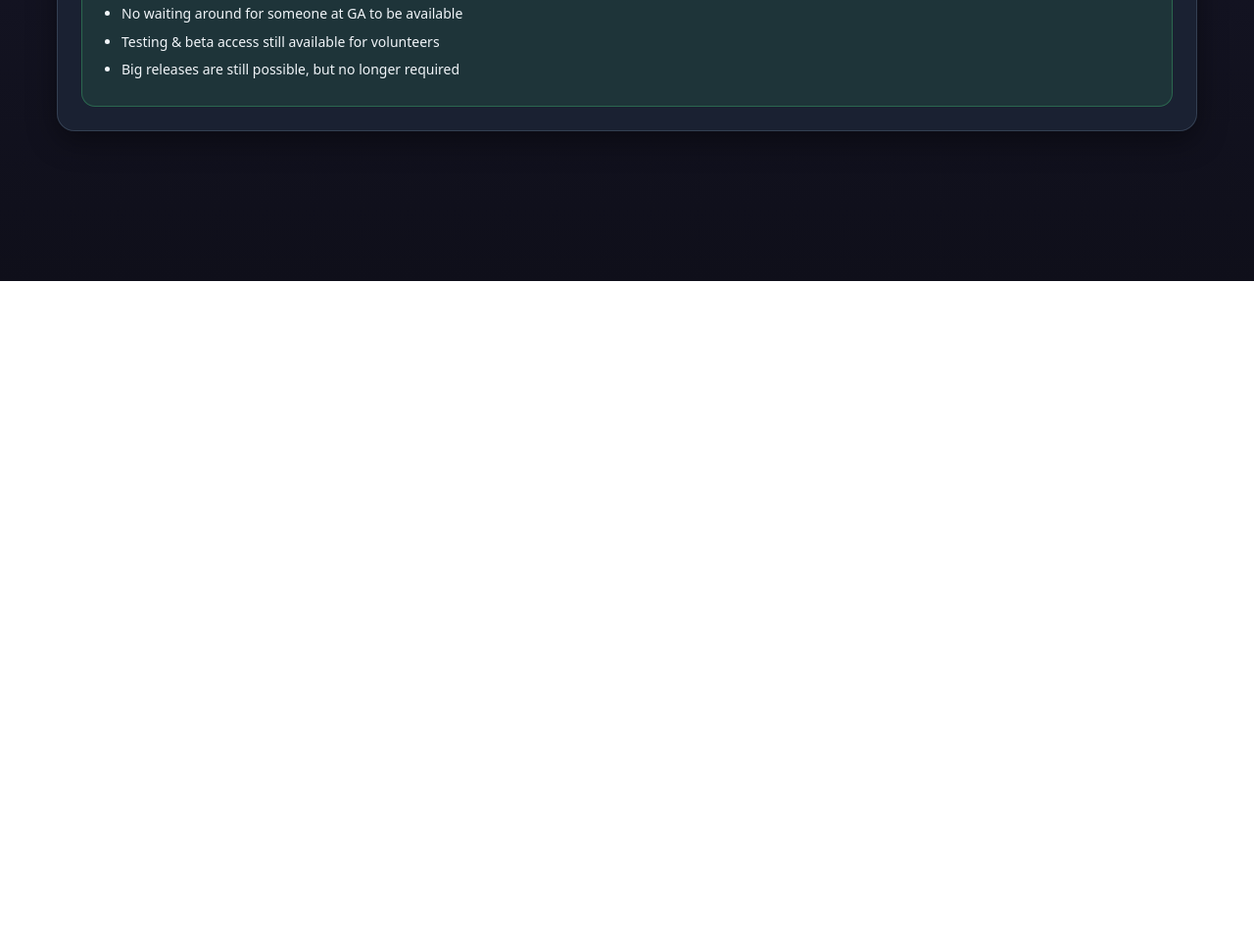
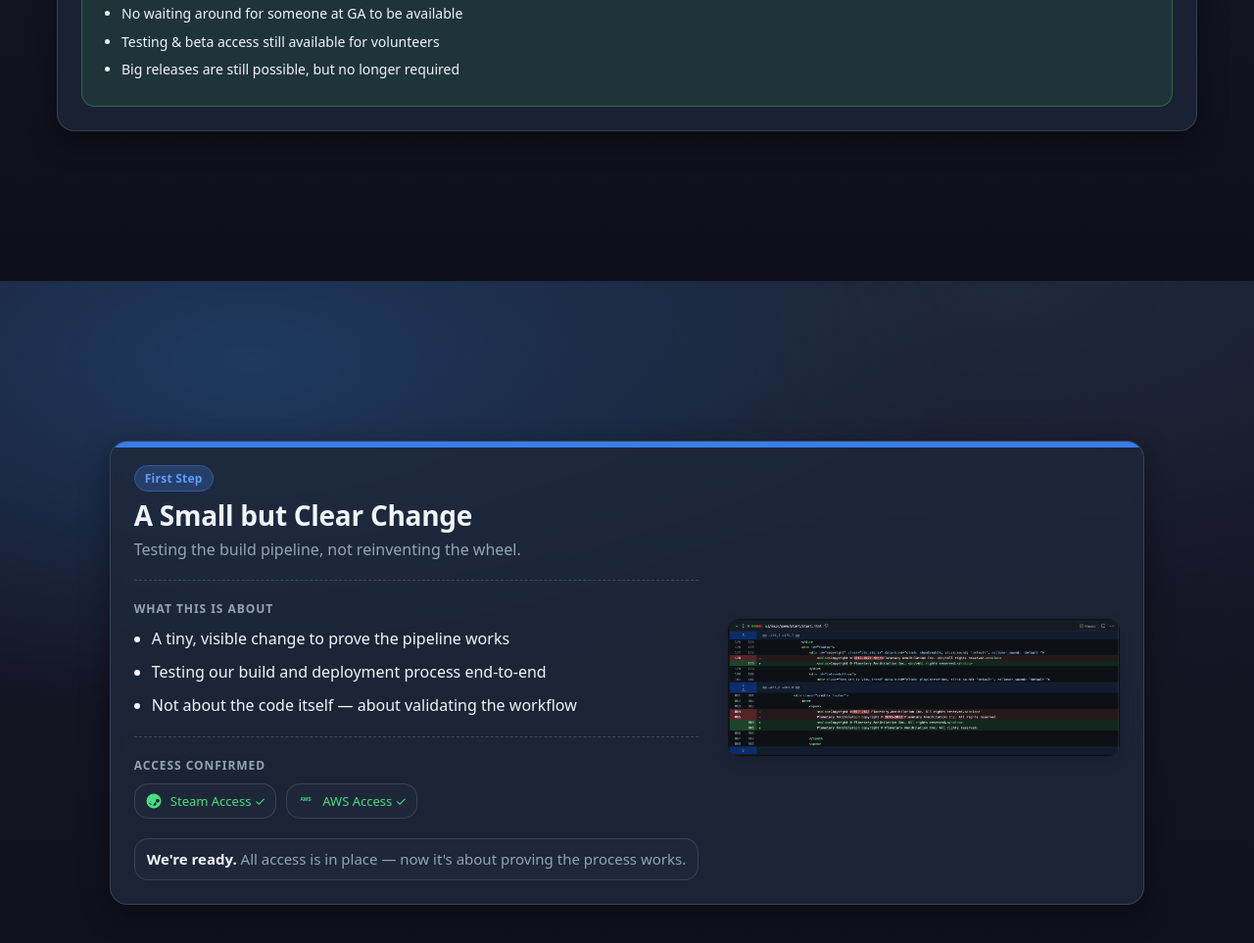
Before and after one commit to Rich107/progress-on-pa-code-access, a plain HTML site: page index.html in a window 1280 px wide. Shown: the part 5313-6276 px from the top of the page at 98% size. Before the commit the page ends 5600 px from the top, so only its background shows below. Drawn offline with Linux system fonts and the light colour scheme.

Commit message:
Add final slide: First Change - testing the build pipeline

```diff
--- a/index.html
+++ b/index.html
@@ -827,6 +827,57 @@
     </div>
   </section>
 
+  <!-- Slide 8: First Change -->
+  <section class="slide">
+    <div class="wrap">
+      <div class="full-card" style="--accent: var(--c-source);">
+        <div class="kicker">
+          <span class="badge" style="--accent: var(--c-source);">First Step</span>
+        </div>
+        <div class="card-layout">
+          <div class="card-content">
+            <h2>A Small but Clear Change</h2>
+            <div class="subtitle">Testing the build pipeline, not reinventing the wheel.</div>
+
+            <div class="section">
+              <div class="label">What this is about</div>
+              <ul>
+                <li>A tiny, visible change to prove the pipeline works</li>
+                <li>Testing our build and deployment process end-to-end</li>
+                <li>Not about the code itself — about validating the workflow</li>
+              </ul>
+            </div>
+
+            <div class="section">
+              <div class="label">Access confirmed</div>
+              <div class="logos">
+                <div class="logo" title="Steam">
+                  <svg viewBox="0 0 24 24" aria-hidden="true">
+                    <path fill="#4ade80" d="M12 2a10 10 0 1 0 10 10A10 10 0 0 0 12 2Zm5.2 6.9a2.6 2.6 0 1 1-2.6 2.6 2.6 2.6 0 0 1 2.6-2.6ZM9.2 17.7l-2.1-.9a2.6 2.6 0 0 1-1.7-2.4v-.1l3 1.3a1.9 1.9 0 1 0 .8-1.7l-3-1.3 7.4-3.4a3.6 3.6 0 1 0 1 2.4l-3.1 1.4a2.8 2.8 0 1 1-1.3 3.7Z"/>
+                  </svg>
+                  <span style="color: #4ade80;">Steam Access ✓</span>
+                </div>
+                <div class="logo" title="AWS">
+                  <svg viewBox="0 0 100 60" width="40" height="24" aria-hidden="true">
+                    <text x="50" y="32" text-anchor="middle" font-family="Arial, sans-serif" font-weight="bold" font-size="28" fill="#4ade80">AWS</text>
+                  </svg>
+                  <span style="color: #4ade80;">AWS Access ✓</span>
+                </div>
+              </div>
+            </div>
+
+            <div class="note">
+              <strong>We're ready.</strong> All access is in place — now it's about proving the process works.
+            </div>
+          </div>
+          <div class="card-image">
+            <img src="code change.png" alt="Code change diff" class="meme-img">
+          </div>
+        </div>
+      </div>
+    </div>
+  </section>
+
   <script>
     // Intersection Observer for slide transitions
     const slides = document.querySelectorAll('.slide');
```
Also changed, not shown: code change.png (added), 1 other file.
